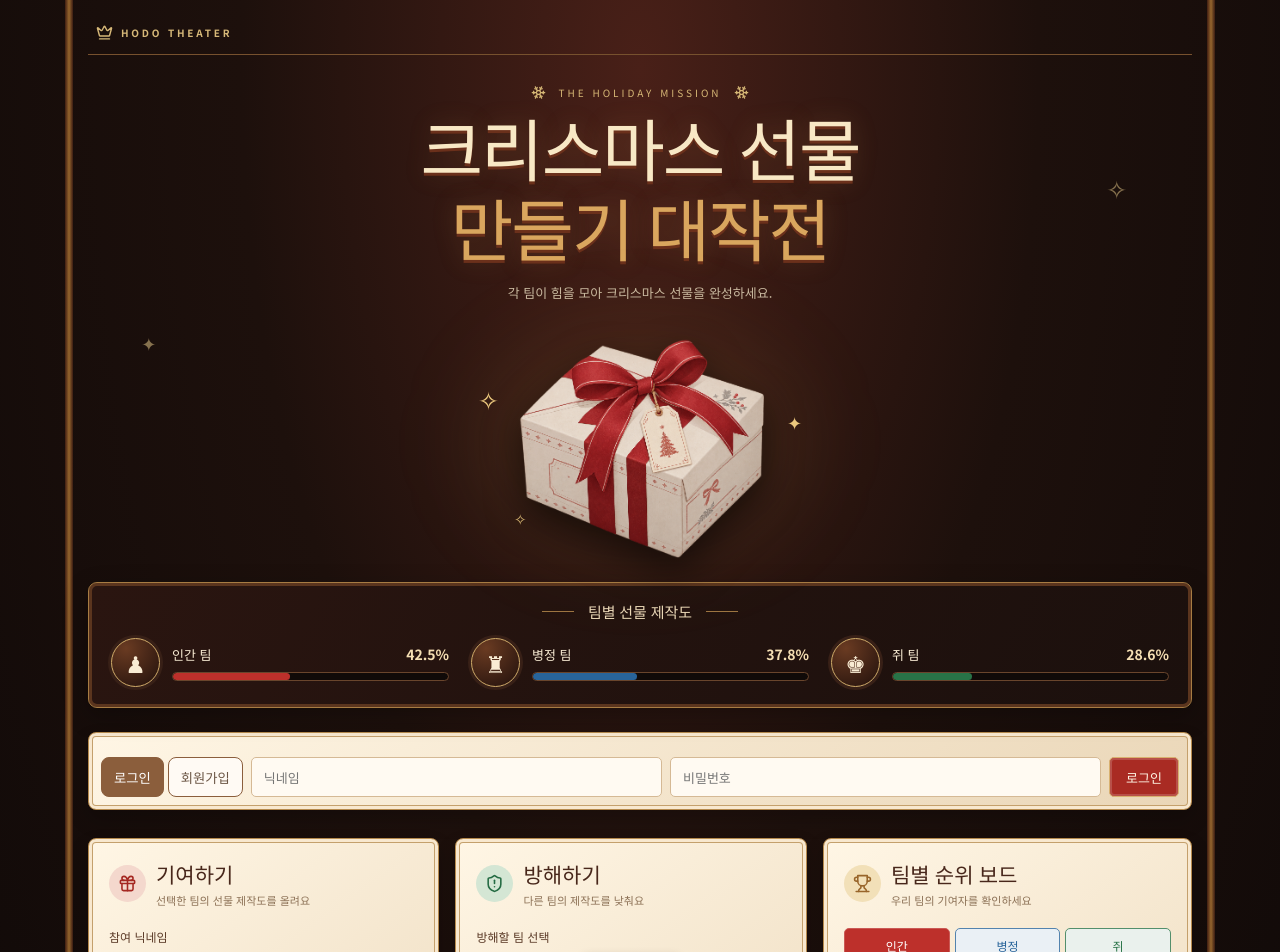
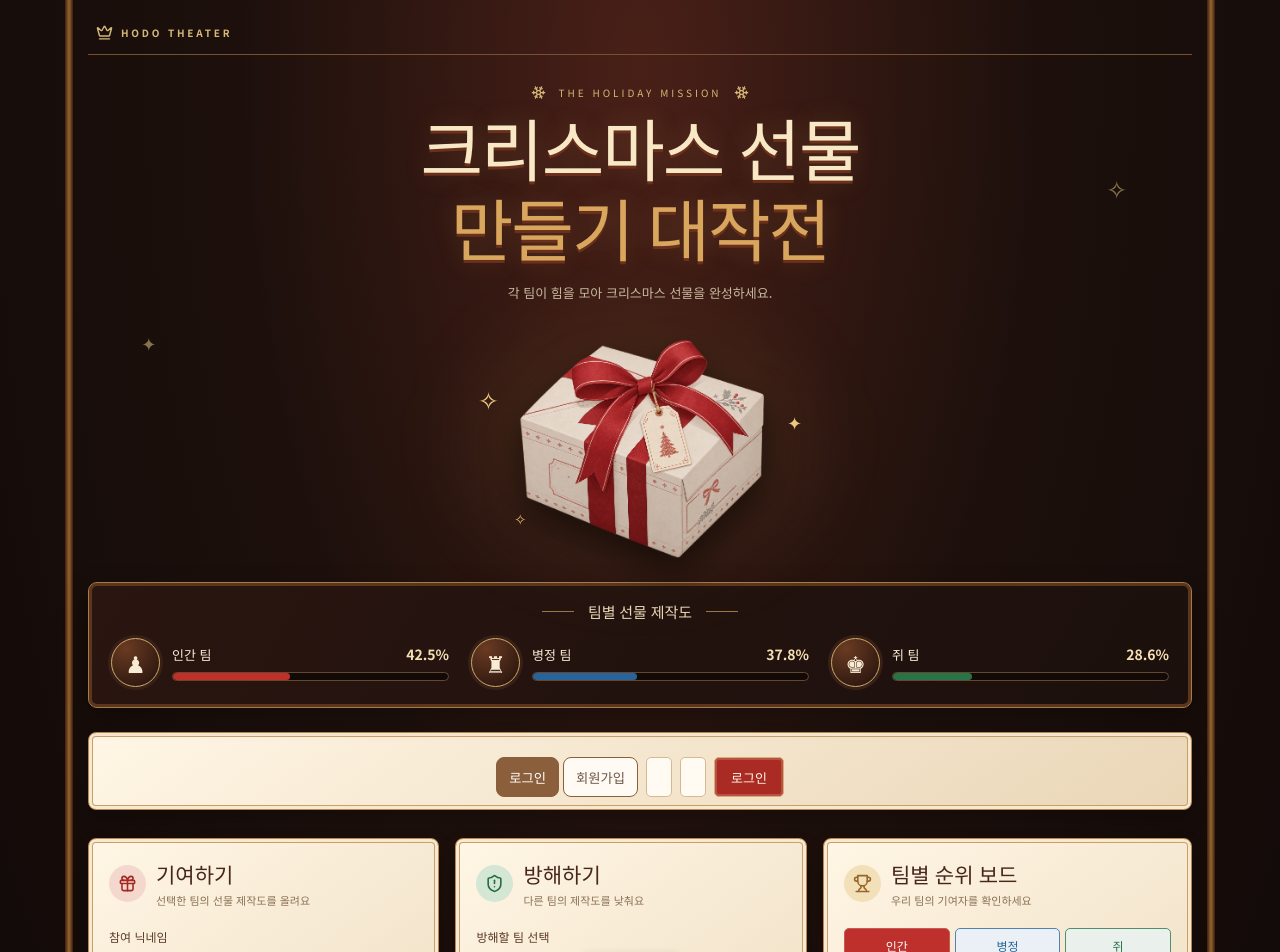
Before and after one commit to DoA-xoxo/gift, a Next.js app in the folder christmas-gift-next/: page / in a window 1280 px wide. Shown: the top 952 px of the page. Built offline with nearby package versions, Linux system fonts and the light colour scheme; no server answers; the database is empty; a web font is replaced by a local one.

Commit message:
Update globals.css

```diff
--- a/christmas-gift-next/app/globals.css
+++ b/christmas-gift-next/app/globals.css
@@ -131,3 +131,29 @@
     width: auto !important;
   }
 }
+
+/* 로그인 패널: 내부 요소를 세로 중앙에 배치 */
+.auth-panel {
+  display: flex;
+  align-items: center;
+  justify-content: center;
+  min-height: 76px;
+  padding: 12px;
+  box-sizing: border-box;
+}
+
+.auth-controls {
+  display: flex;
+  align-items: center;
+  gap: 8px;
+  width: 100%;
+  margin: 0;
+}
+
+.auth-controls input,
+.auth-controls button {
+  margin-top: 0;
+  margin-bottom: 0;
+  height: 40px;
+  box-sizing: border-box;
+}
```
